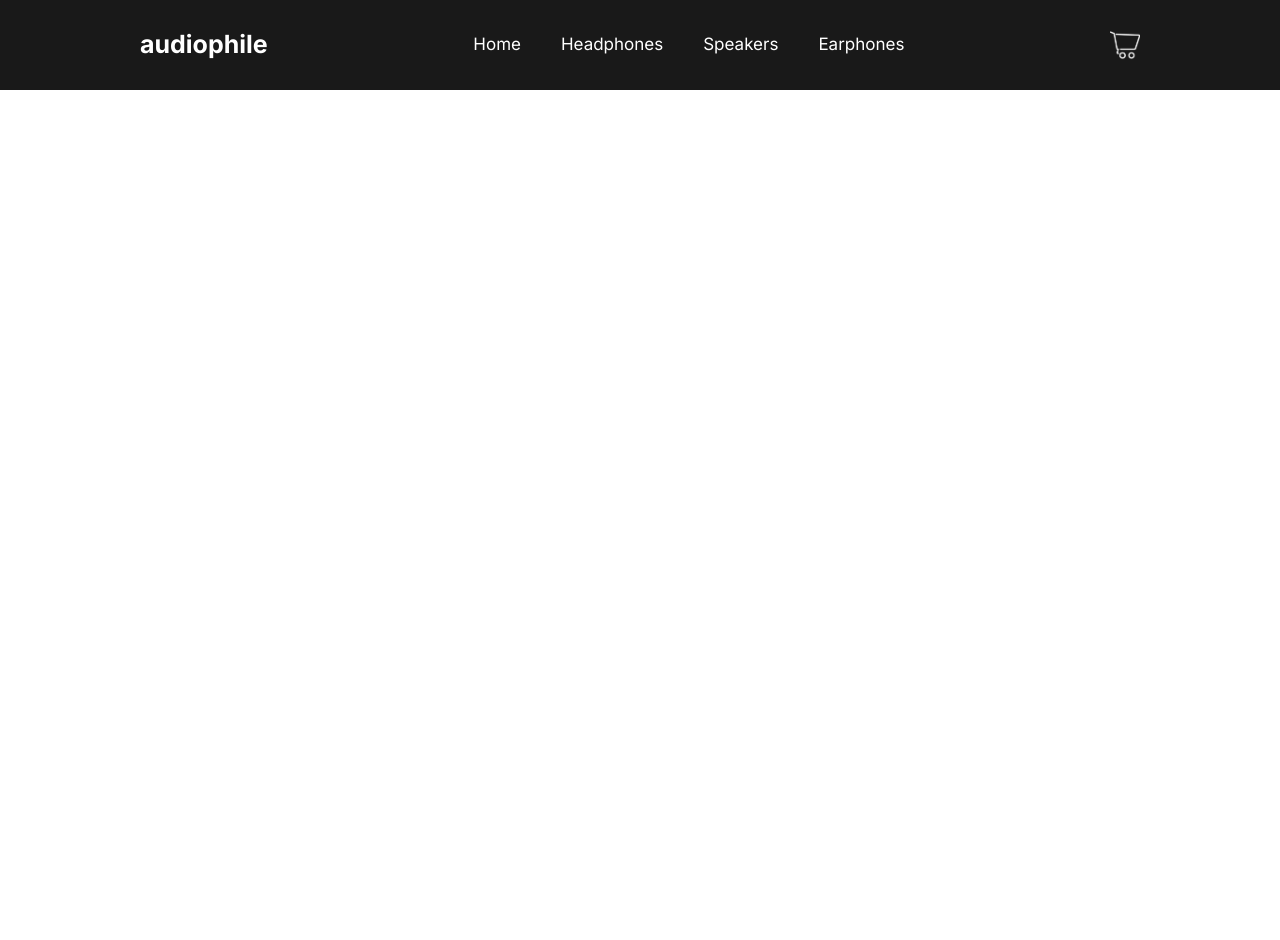
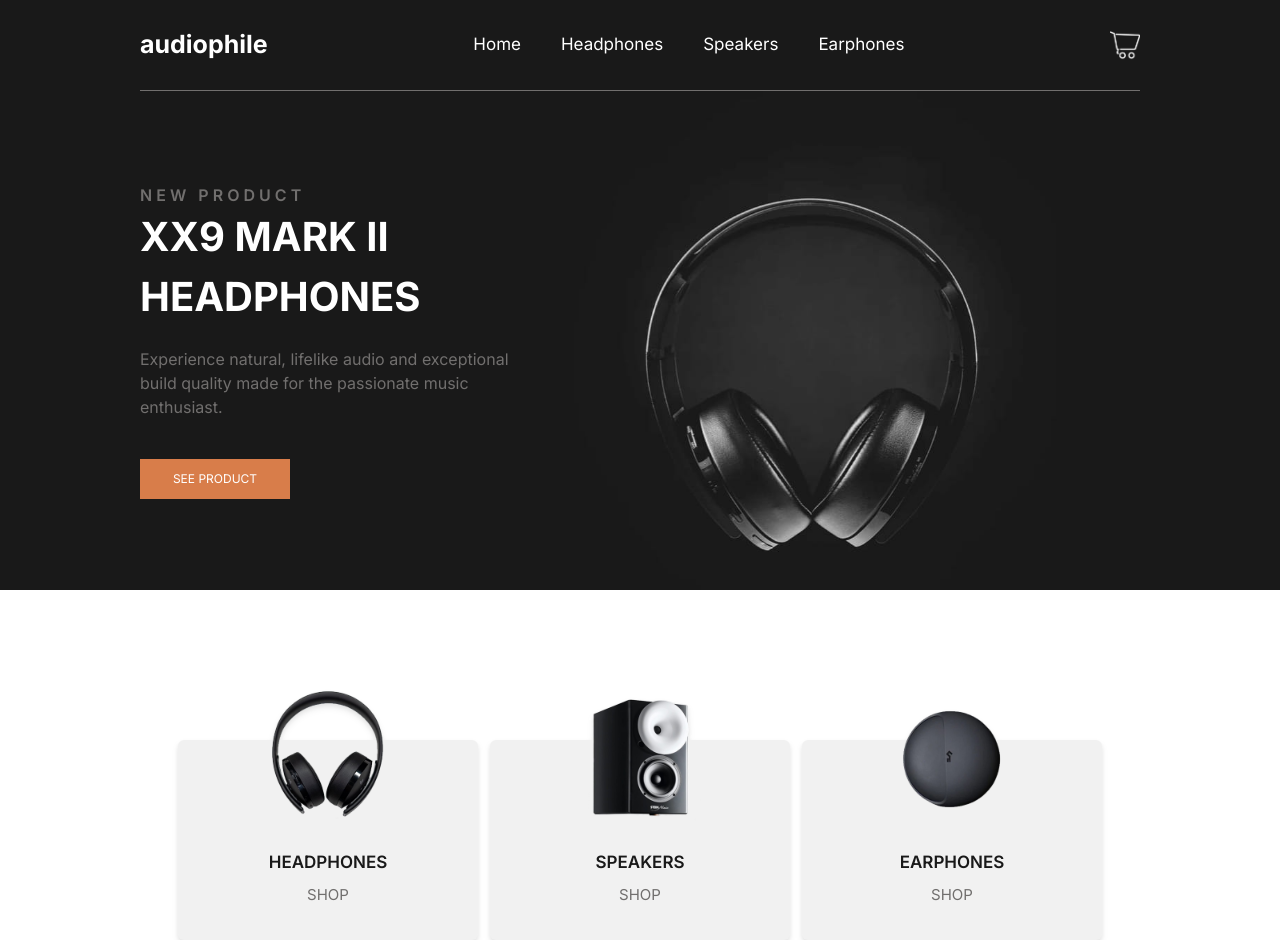
Before and after one commit to Yandelf00/updated_audiophile, a Next.js app: page / in a window 1280 px wide. Before the commit the page ends 800 px from the top, so only its background shows below. Built offline with nearby package versions, Linux system fonts and the light colour scheme.

Commit message:
half the first page is done

```diff
--- a/src/app/page.tsx
+++ b/src/app/page.tsx
@@ -1,9 +1,12 @@
 import Image from "next/image";
+import Hero from "@/components/Home/Hero";
+import Sections from "@/components/Home/Sections";
 
 export default function Home() {
   return (
     <main className="">
-
+      <Hero/>
+      <Sections/>
     </main>
   );
 }
--- /dev/null
+++ b/src/components/Home/Hero.tsx
@@ -0,0 +1,21 @@
+import React from 'react'
+import Image from 'next/image'
+
+export default function Hero() {
+    const hero = '/images/home/desktop/image-hero.jpg'
+    return (
+        <div className='w-full h-[500px] bg-black flex justify-center'>
+            <div className='h-full w-[1000px] flex flex-row border border-l-0 border-r-0 border-b-0 border-t-gray border-l-none'
+                style={{backgroundImage : `url(${hero})`, backgroundPosition : 'top', backgroundRepeat : 'no-repeat', backgroundSize : '1000px 500px'}}>
+                    <div className='w-1/2 h-full flex flex-col justify-center items-start '>
+                        <p className='text-gray font-semibold'>N E W &nbsp; P R O D U C T</p>
+                        <h1 className='text-white text-[40px] font-bold'>XX9 MARK II HEADPHONES</h1>
+                        <p className='text-gray text-[16px] mt-5'>Experience natural, lifelike audio and exceptional</p>
+                        <p className='text-gray text-[16px]'>build quality made for the passionate music</p>
+                        <p className='text-gray text-[16px]'>enthusiast.</p>
+                        <button className='bg-orange text-white h-[40px] w-[150px] text-[12px] mt-10 hover:bg-light-orange transition ease-in-out duration-200'>SEE PRODUCT</button>
+                    </div>
+            </div>
+        </div>
+    )
+}
--- /dev/null
+++ b/src/components/Home/Sections.tsx
@@ -0,0 +1,26 @@
+import React from 'react'
+import Image from 'next/image'
+
+export default function Sections() {
+  return (
+    <div className='w-full flex justify-center'>
+        <div className='w-[1000px] mt-[150px] flex flex-row space-x-3 items-center justify-center'>
+            <div className='w-[30%] relative group h-[200px] bg-light-gray rounded-md flex flex-col items-center drop-shadow-md'>
+                <Image src={'/images/category-headphones/desktop/headphones-main.png'} alt='markeone' className='absolute top-[-80px]' height={200} width={200}/>
+                <h1 className='mt-[110px] text-[17px] text-black font-semibold'>HEADPHONES</h1>
+                <p className='cursor-pointer text-[15px] mt-2 text-gray group-hover:text-orange'>SHOP</p>
+            </div>
+            <div className='w-[30%] relative group h-[200px] bg-light-gray rounded-md flex flex-col items-center drop-shadow-md'>
+                <Image src={'/images/category-speakers/desktop/lespeaker.png'} alt='markeone' className='absolute top-[-80px]' height={200} width={200}/>
+                <h1 className='mt-[110px] text-[17px] text-black font-semibold'>SPEAKERS</h1>
+                <p className='cursor-pointer text-[15px] mt-2 text-gray group-hover:text-orange'>SHOP</p>
+            </div>
+            <div className='w-[30%] relative group h-[200px] bg-light-gray rounded-md flex flex-col items-center drop-shadow-md'>
+                <Image src={'/images/category-earphones/desktop/earphoones.png'} alt='markeone' className='absolute top-[-80px]' height={200} width={200}/>
+                <h1 className='mt-[110px] text-[17px] text-black font-semibold'>EARPHONES</h1>
+                <p className='cursor-pointer text-[15px] mt-2 text-gray group-hover:text-orange'>SHOP</p>
+            </div>
+        </div>
+    </div>
+  )
+}
--- a/src/components/Navbar.tsx
+++ b/src/components/Navbar.tsx
@@ -10,10 +10,10 @@ export default function Navbar() {
             <div className='flex flex-row justify-between w-[1000px] items-center'>
                 <h1 className='text-white text-[25px] font-bold cursor-pointer'>audiophile</h1>
                 <div className='flex flex-row space-x-10'>
-                    <h2 className='text-white hover:text-orange text-[17px] cursor-pointer'>Home</h2>
-                    <h2 className='text-white hover:text-orange text-[17px] cursor-pointer'>Headphones</h2>
-                    <h2 className='text-white hover:text-orange text-[17px] cursor-pointer'>Speakers</h2>
-                    <h2 className='text-white hover:text-orange text-[17px] cursor-pointer'>Earphones</h2>
+                    <h2 className='text-white hover:text-orange text-[17px] cursor-pointer transition ease-in-out duration-200'>Home</h2>
+                    <h2 className='text-white hover:text-orange text-[17px] cursor-pointer transition ease-in-out duration-200'>Headphones</h2>
+                    <h2 className='text-white hover:text-orange text-[17px] cursor-pointer transition ease-in-out duration-200'>Speakers</h2>
+                    <h2 className='text-white hover:text-orange text-[17px] cursor-pointer transition ease-in-out duration-200'>Earphones</h2>
                 </div>
                 <Image onClick={onOpen} src="/images/cart/cart.png" alt='tkt' height={30} width={30} className='cursor-pointer'/>
             </div>
--- a/tailwind.config.ts
+++ b/tailwind.config.ts
@@ -16,8 +16,10 @@ const config: Config = {
     },
     colors : {
       'orange' : 'rgba(216,125,74,255)',
+      'light-orange':'#e8c1a7',
       'black' : 'rgba(25,25,25,255)',
-      'gray' : 'rgba(241,241,241,255)',
+      'gray' : 'rgb(113,111,110)',
+      'light-gray':'rgba(241,241,241,255)',
       'white' : 'white',
       'shadow' : 'rgba(0, 0, 0, 0.45)'
     },
```
